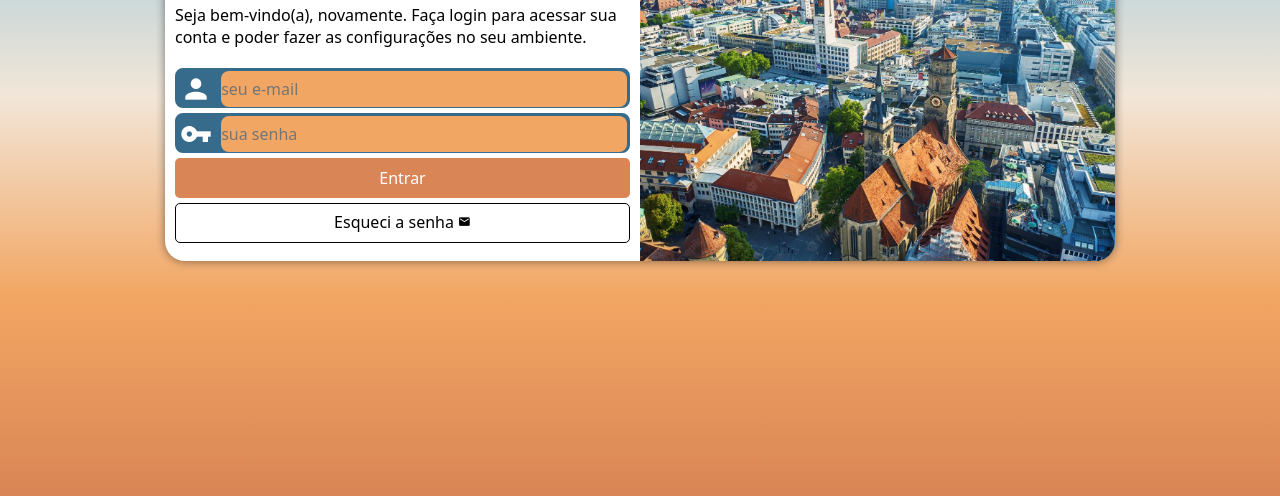
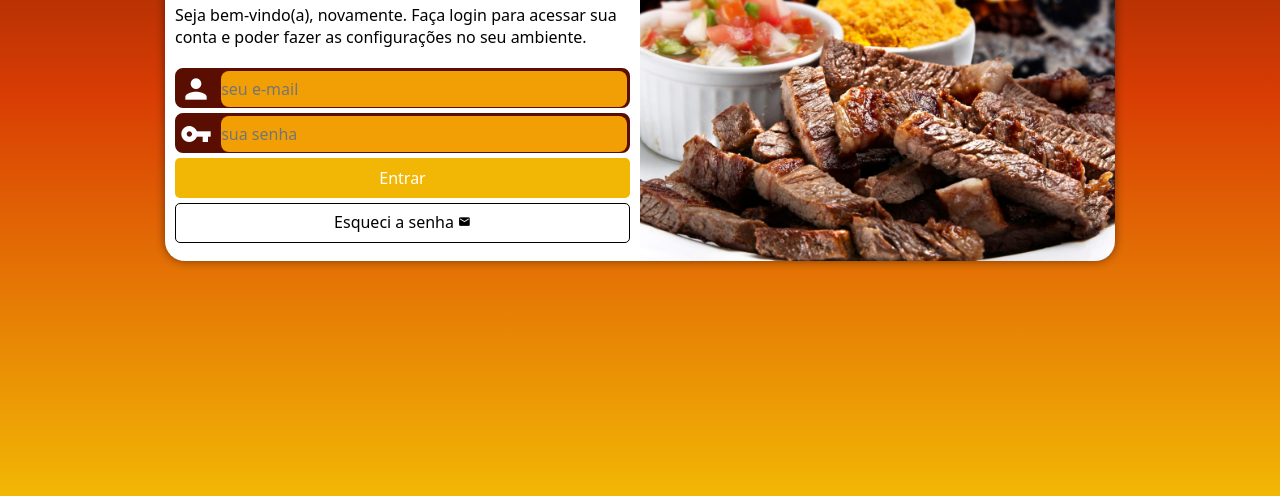
Before and after one commit to robertorangelsa/projeto-login, a plain HTML site: page index.html in a window 1280 px wide. Shown: the part 304-800 px from the top of the page. Drawn offline with Linux system fonts and the light colour scheme.

Commit message:
atualização

```diff
--- a/estilos/media-query.css
+++ b/estilos/media-query.css
@@ -2,7 +2,7 @@
 
 @media screen and (min-width: 768px) and (max-width: 992px) {
     body {
-        background-image: linear-gradient(to top, var(--cor0), var(--cor1), var(--cor2), var(--cor3), var(--cor4));
+        background-image: linear-gradient(to top, var(--cor0), var(--cor3), var(--cor4));
     }
     section#login {
         width: 80vw;
@@ -20,7 +20,7 @@
 }
 @media screen and (min-width: 992px) {
     body {
-        background-image: linear-gradient(to top, var(--cor0), var(--cor1), var(--cor2), var(--cor3), var(--cor4));
+        background-image: linear-gradient(to top, var(--cor0), var(--cor3), var(--cor4));
     }
     section#login {
         width: 950px;
--- a/estilos/style.css
+++ b/estilos/style.css
@@ -7,11 +7,11 @@
     box-sizing: border-box;
 }
 :root {
-    --cor0: #D98555;
-    --cor1: #F2A663;
-    --cor2: #F2E6D8;
-    --cor3: #A3C9D9;
-    --cor4: #376B8C;
+    --cor0: #F2B705;
+    --cor1: #F29F05;
+    --cor2: #F28705;
+    --cor3: #D93D04;
+    --cor4: #590E01;
 }
 body, html {
     background-color: var(--cor4);
@@ -41,7 +41,7 @@ section#login {
 }
 section#login > div#imagem {
     display: block;
-    background: var(--cor4) url(../imagens/medieval.jpg) no-repeat;
+    background: var(--cor4) url(../imagens/churrasco.png) no-repeat;
     background-size: cover;
     background-position: center center;
     height: 200px;
```
Also changed, not shown: imagens/churrasco.png (added), imagens/medieval.jpg (deleted).
